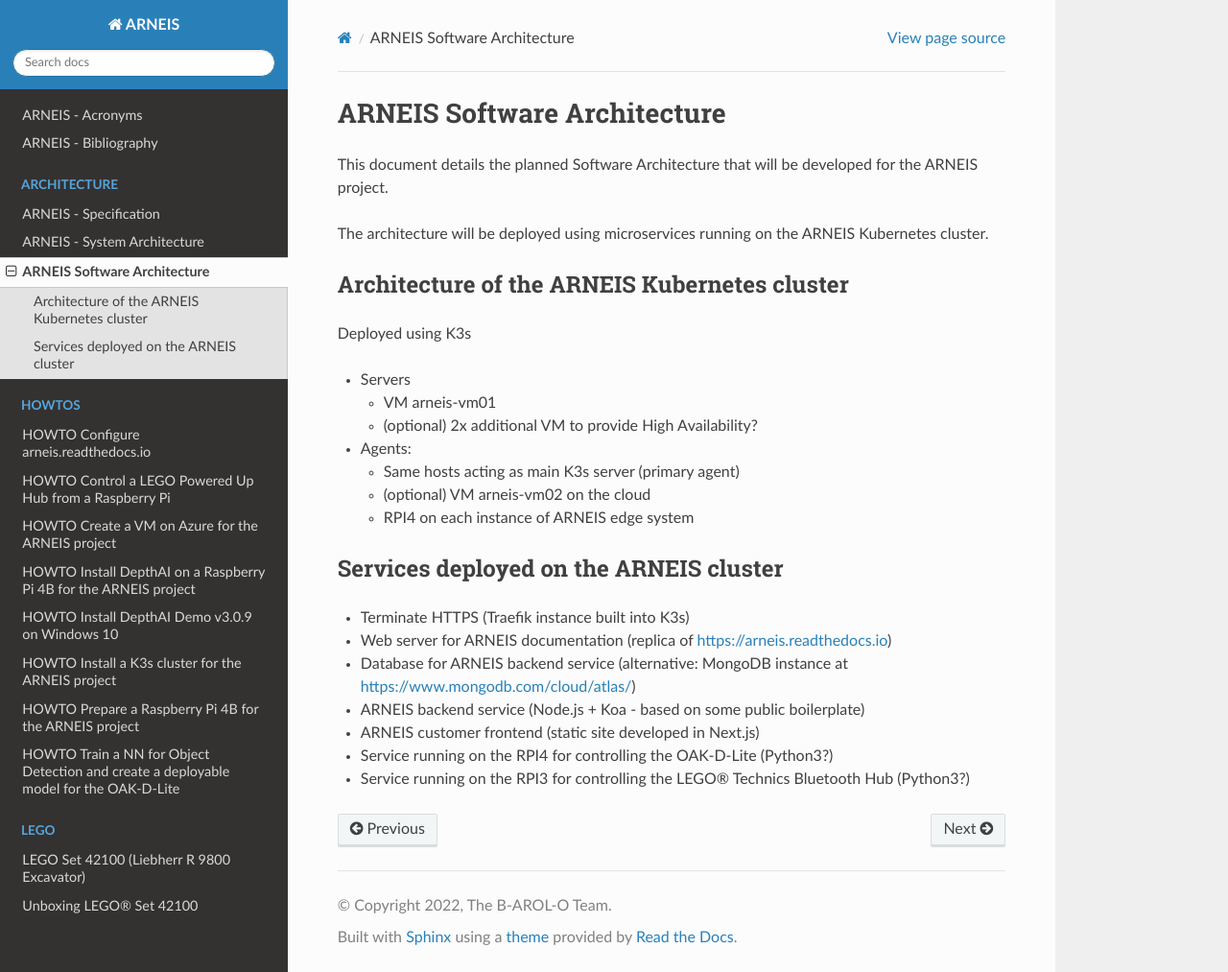
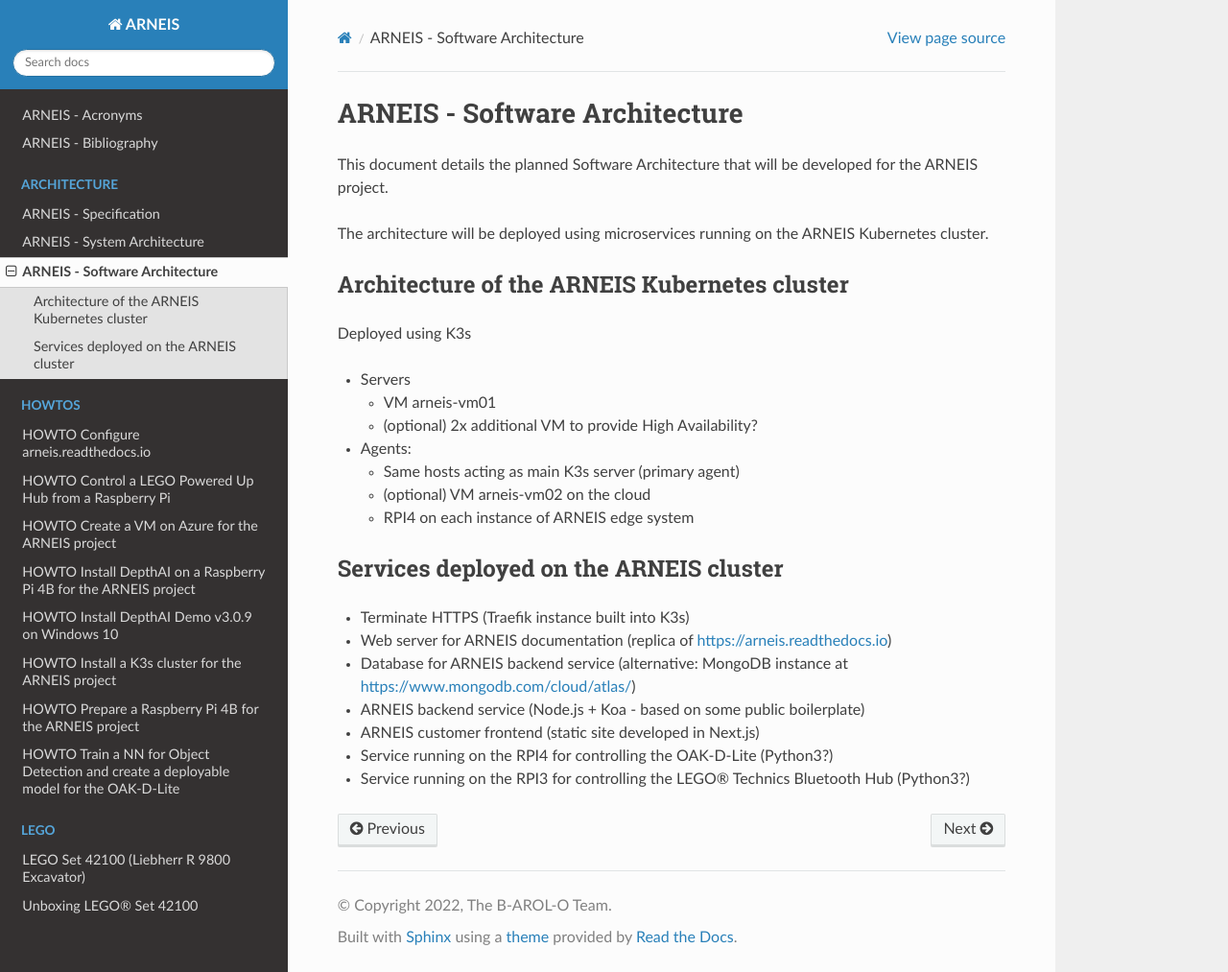
Before and after one commit to B-AROL-O/ARNEIS, a Sphinx documentation site: the page built from docs/architecture/arneis-swarch.md, in a window 1280 px wide and 1013 px high. Shown: the whole window at 96% size. Built offline with Sphinx 7.4.7 and the Read the Docs theme 2.0.0, drawn with Linux system fonts in a browser that asks for light colours; pages that are not in the unit, such as notebooks, are missing from menus.

```diff
--- a/docs/architecture/arneis-swarch.md
+++ b/docs/architecture/arneis-swarch.md
@@ -1,4 +1,4 @@
-# ARNEIS Software Architecture
+# ARNEIS - Software Architecture
 
 This document details the planned Software Architecture that will be developed for the ARNEIS project.
 
```
